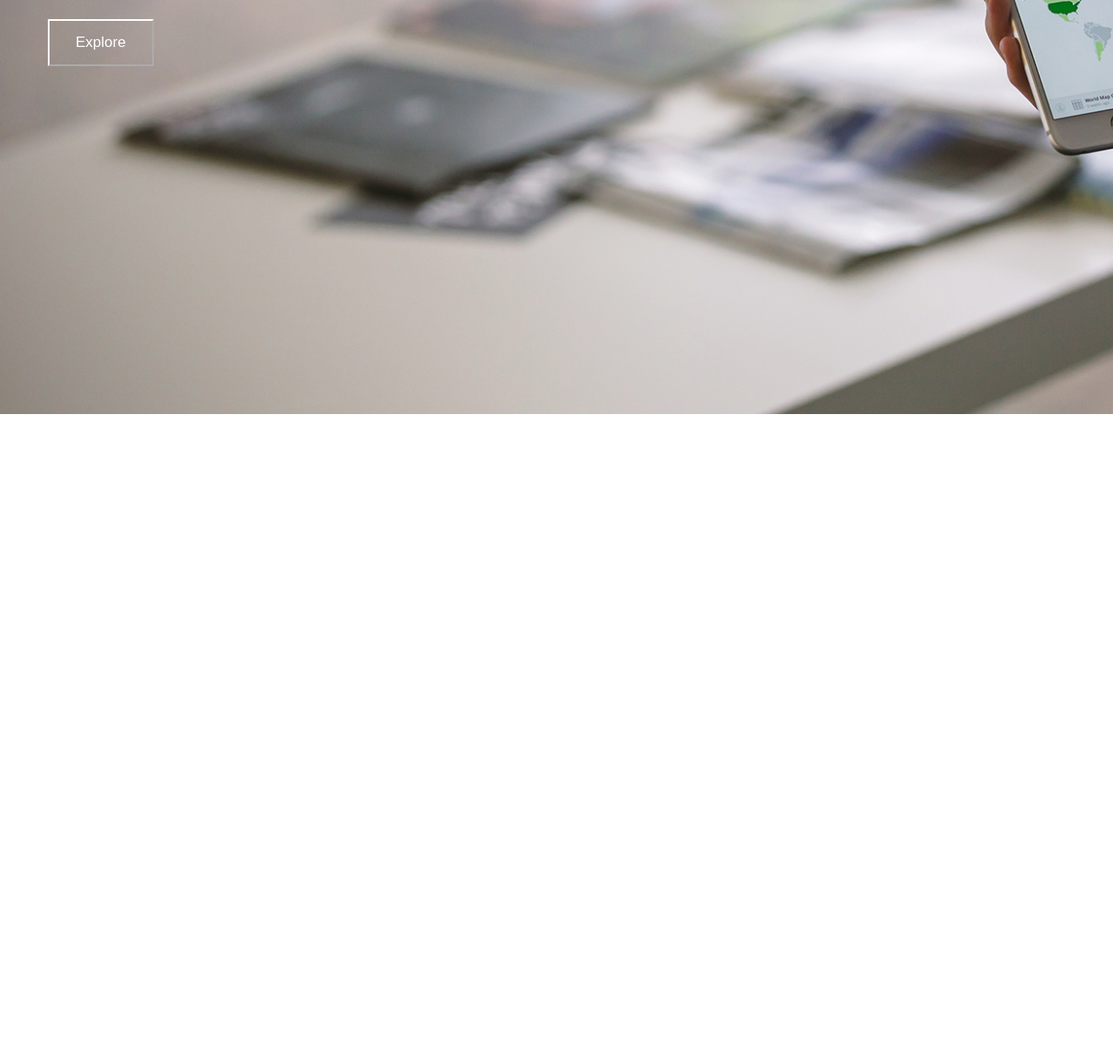
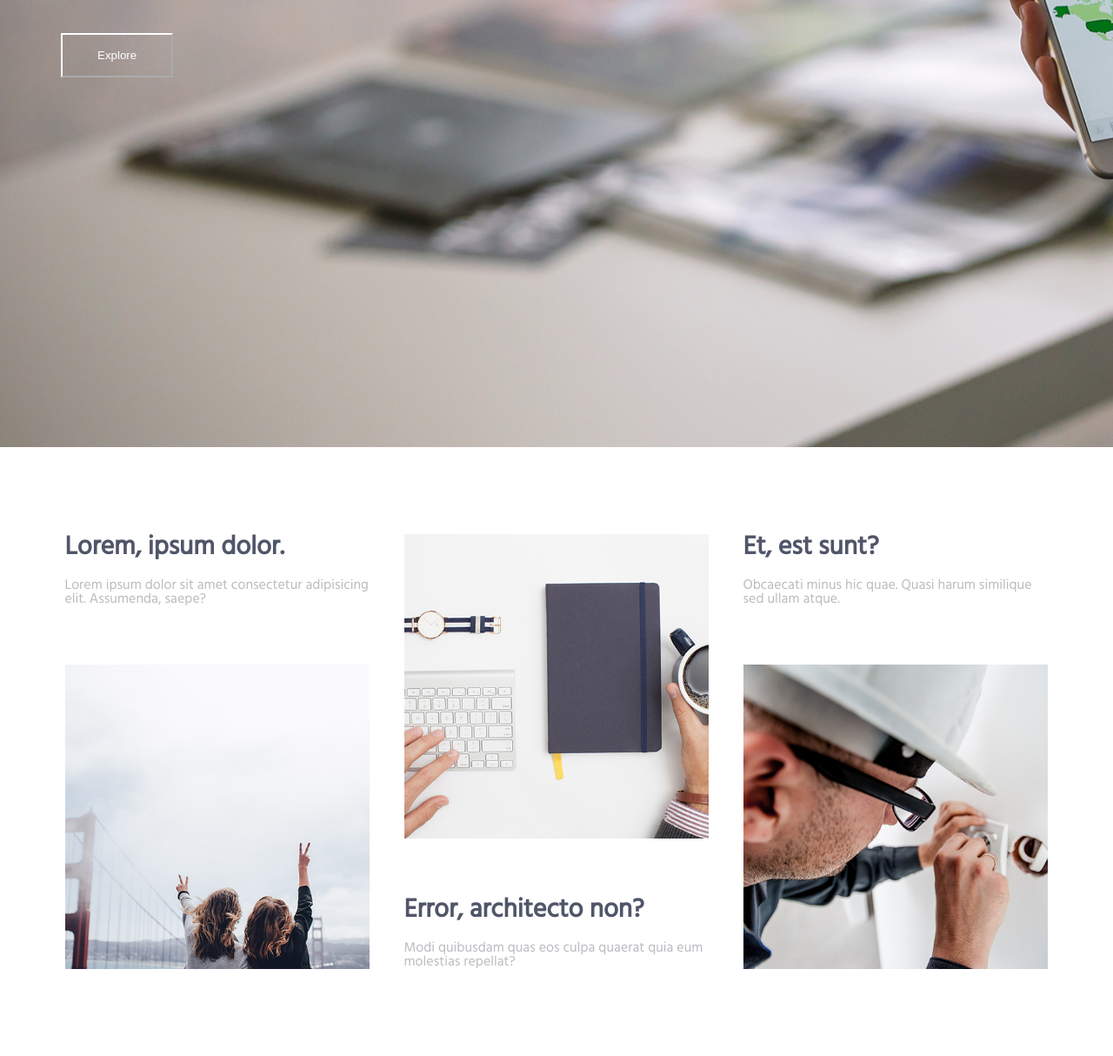
Before and after one commit to NotifyOne/test_HTML_CSS_4, a website: page index.html in a window 1280 px wide. Shown: the part 580-1794 px from the top of the page at 87% size. Before the commit the page ends 1056 px from the top, so only its background shows below. Drawn offline with Linux system fonts and the light colour scheme.

Commit message:
End section-1-block

```diff
--- a/assets/scss/_variables.scss
+++ b/assets/scss/_variables.scss
@@ -2,3 +2,8 @@ $color-white: white;
 
 $color-header-save: #81848F;
 $color-header-hr: #666666;
+
+$color-section-1-h2: #505669;
+$color-section-1-p: #BDBAC0;
+
+$color-section-2-bkg: #FAFAFA;
--- a/assets/scss/blocks/_all.scss
+++ b/assets/scss/blocks/_all.scss
@@ -14,3 +14,7 @@ a {
     color: $color-white;
     text-decoration: none;
 }
+h2 {
+    font-size: 30px;
+    font-weight: 600;
+}
--- a/assets/scss/blocks/_header.scss
+++ b/assets/scss/blocks/_header.scss
@@ -7,6 +7,8 @@
     &-top {
         &-save {
             width: 200px;
+            padding-left:7px;
+            padding-top: 2px;
             &--save {
                 margin-left:15px;
                 font-size: 14px;
@@ -19,10 +21,13 @@
 
         &-links {
             font-weight: 600;
+            font-size: 13px;
             float: right;
             margin: 25px 0;
+            margin-right: 10px;
+            color: $color-white;
             a {
-                margin: 0 20px;
+                margin-left: 45px;
                 text-transform: uppercase;
             }
         }
@@ -37,9 +42,10 @@
         margin-top: 80px;
     }
     &-content {
-        padding-top: 420px;
-        padding-bottom: 400px;
+        padding-top: 410px;
+        padding-bottom: 425px;
         color: $color-white;
+        padding-left: 30px;
         h1 {
             font-size: 85px;
             font-weight: bold;
@@ -48,15 +54,15 @@
         }
         p {
             margin-top: 25px;
-            margin-bottom: 25px;
+            margin-bottom: 49px;
             width: 400px;
         }
         input[type=button] {
             background-color: rgba(0,0,0,0);
             border-color: $color-white;
+            border-style: outset;
             color: inherit;
-            font-size: 17px;
-            padding: 15px 30px;
+            padding: 16px 40px;
         }
     }
 }
--- /dev/null
+++ b/assets/scss/blocks/_section-1.scss
@@ -0,0 +1,26 @@
+.section-1 {
+    padding-top: 100px;
+    padding-bottom: 100px;
+    .container {
+        display: flex;
+        flex-direction: row;
+        justify-content: space-around;
+    }
+    &-block {
+        width: 30%;
+        height: 500px;
+        display: flex;
+        flex-direction: column;
+        justify-content: space-between;
+        h2 {
+            margin-bottom: 21px;
+            color: $color-section-1-h2;
+        }
+        p {
+            color: $color-section-1-p;
+        }
+        img {
+            width: 350px;
+        }
+    }
+}
--- a/assets/scss/main.scss
+++ b/assets/scss/main.scss
@@ -3,3 +3,4 @@
 
 @import 'blocks/all';
 @import 'blocks/header';
+@import 'blocks/section-1';
--- a/index.html
+++ b/index.html
@@ -42,6 +42,31 @@
             </div>
         </div>
     </header>
+    <section class="section-1">
+        <div class="container">
+            <div class="section-1-block">
+                <div class="content">
+                    <h2>Lorem, ipsum dolor.</h2>
+                    <p>Lorem ipsum dolor sit amet consectetur adipisicing elit. Assumenda, saepe?</p>
+                </div>
+                <img src="assets/img/500x500/01.jpg" alt="">
+            </div>
+            <div class="section-1-block">
+                <img src="assets/img/500x500/02.jpg" alt="">
+                <div class="content">
+                    <h2>Error, architecto non?</h2>
+                    <p>Modi quibusdam quas eos culpa quaerat quia eum molestias repellat?</p>
+                </div>
+            </div>
+            <div class="section-1-block">
+                <div class="content">
+                    <h2>Et, est sunt?</h2>
+                    <p>Obcaecati minus hic quae. Quasi harum similique sed ullam atque.</p>
+                </div>
+                <img src="assets/img/500x500/03.jpg" alt="">
+            </div>
+        </div>
+    </section>
 </body>
 
 </html>
```
Also changed, not shown: assets/css/main.css.
